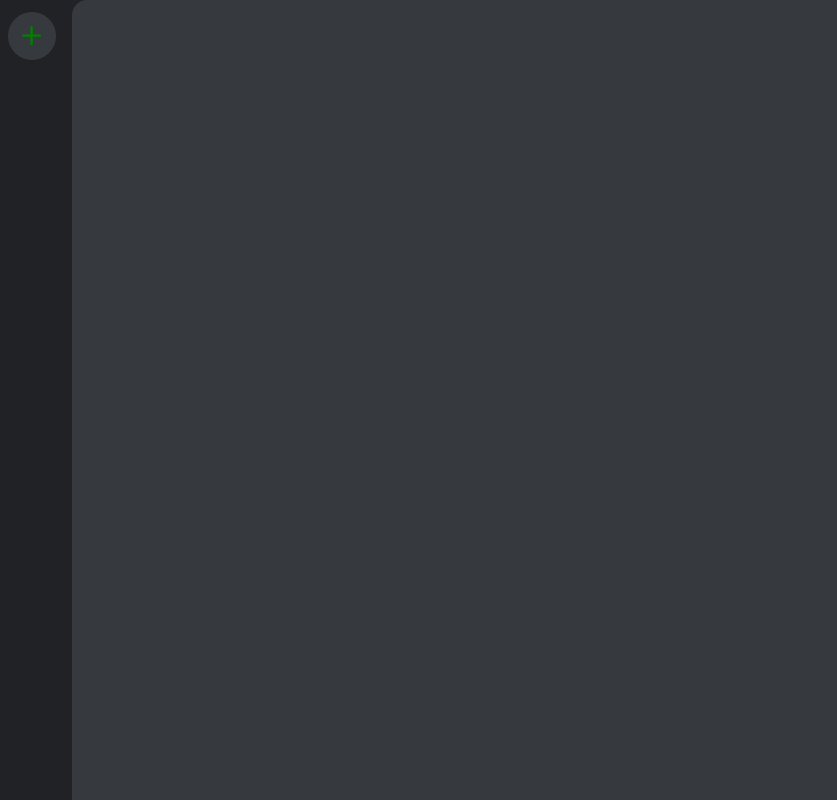
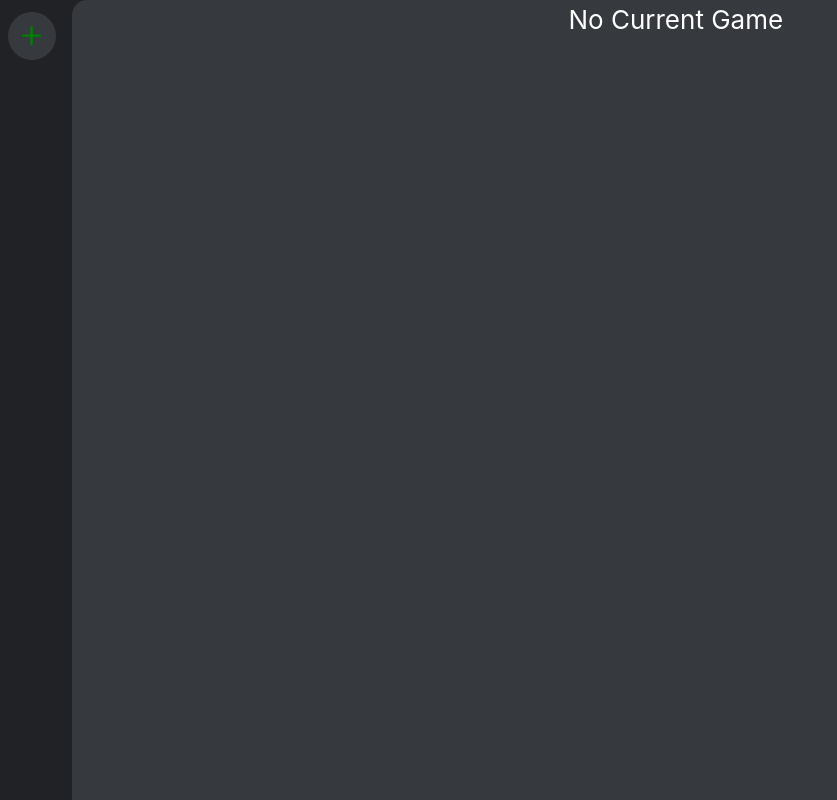
Before and after one commit to UserModel/Chocodo, a React (Create React App) app: page / in a window 1280 px wide. Shown: the whole page, without its empty margins (0-837 px from the left). Built offline with nearby package versions, Linux system fonts and the light colour scheme.

Commit message:
Fixed a few issues, now will display the current game title

```diff
--- a/src/GameBar.tsx
+++ b/src/GameBar.tsx
@@ -9,7 +9,6 @@ import { EditGame } from "./components/EditGame";
 import { Game } from "./models/game";
 
 export const GameBar = () => {
-
   const dispatch = useDispatch();
   const gamesList = useSelector(gamesSelectors.gamesList);
   const newGame: Game = {
@@ -41,7 +40,8 @@ export const GameBar = () => {
   }
 
   function changeCurrentGame(id: number) {
-    dispatch(setCurrentGame(id))
+    console.log(id);
+    dispatch(setCurrentGame(id));
   }
 
   return (
@@ -50,10 +50,10 @@ export const GameBar = () => {
       <VStack spacing="10%" align="center" >
         {
           gamesList.map((game, index) => {
-            return <RoundButton key={index} name={game.name} onClick={changeCurrentGame} imageURL={game.gameIconURL} />
+            return <RoundButton key={index} name={game.name} gameId={game.id} onClick={changeCurrentGame} imageURL={game.gameIconURL} />
           })
         }
-        <RoundButton name="Add a Game" onClick={openGameModal} imageURL="" />
+        <RoundButton name="Add a Game" onClick={openGameModal} imageURL="" gameId={0} />
       </VStack>
     </Box>
   );
--- a/src/GamePanel.tsx
+++ b/src/GamePanel.tsx
@@ -1,9 +1,21 @@
 import { Box } from "@chakra-ui/layout";
+import { useSelector } from "react-redux";
+import { gamesSelectors } from "./slices/gamesSlice";
+import { Game } from "./models/game";
 
 export const GamePanel = () => {
+    const currentGame: Game | null = useSelector(gamesSelectors.currentGame);
+
+    console.log(currentGame);
+
     return (
         <Box width="100%" height="100%" bgColor="#36393E" borderTopLeftRadius="15px">
-
+            { (currentGame === undefined || currentGame === null) && (
+                <p>No Current Game</p>
+            )}
+            { currentGame !== undefined && currentGame !== null && (
+                <p>{currentGame.name}</p>
+            )}
         </Box>
     );
 }
--- a/src/components/EditGame.tsx
+++ b/src/components/EditGame.tsx
@@ -139,7 +139,6 @@ export const EditGame = (props: PropTypes) => {
             {/* moment.tz(1641254400000, "America/New_York").clone().tz("America/Denver") */}
             <TimePicker
               disableClock={true}
-              required
               value={dailyResetTime}
               onChange={(value) => {
                 updateDailyTime(value);
@@ -165,7 +164,6 @@ export const EditGame = (props: PropTypes) => {
                 </FormLabel>
                 <TimePicker
                 disableClock={true}
-                required
                 value={weeklyResetTime}
                 onChange={(event) => updateWeeklyTime(event)}
                 />
@@ -175,13 +173,13 @@ export const EditGame = (props: PropTypes) => {
                     Weekly Reset Day:
                 </FormLabel>
                 <HStack>
-                    <Button onClick={() => setWeeklyResetDOW(0)} colorScheme={weeklyResetDOW === 0 ? "teal" : "gray" }>Su</Button>
-                    <Button onClick={() => setWeeklyResetDOW(1)} colorScheme={weeklyResetDOW === 1 ? "teal" : "gray" }>M</Button>
-                    <Button onClick={() => setWeeklyResetDOW(2)} colorScheme={weeklyResetDOW === 2 ? "teal" : "gray" }>Tu</Button>
-                    <Button onClick={() => setWeeklyResetDOW(3)} colorScheme={weeklyResetDOW === 3 ? "teal" : "gray" }>W</Button>
-                    <Button onClick={() => setWeeklyResetDOW(4)} colorScheme={weeklyResetDOW === 4 ? "teal" : "gray" }>Th</Button>
-                    <Button onClick={() => setWeeklyResetDOW(5)} colorScheme={weeklyResetDOW === 5 ? "teal" : "gray" }>F</Button>
-                    <Button onClick={() => setWeeklyResetDOW(6)} colorScheme={weeklyResetDOW === 6 ? "teal" : "gray" }>Sa</Button>
+                    <Button onClick={() => setWeeklyResetDOW(0)} colorScheme={weeklyResetDOW === 0 ? "blue" : "gray" }>Su</Button>
+                    <Button onClick={() => setWeeklyResetDOW(1)} colorScheme={weeklyResetDOW === 1 ? "blue" : "gray" }>M</Button>
+                    <Button onClick={() => setWeeklyResetDOW(2)} colorScheme={weeklyResetDOW === 2 ? "blue" : "gray" }>Tu</Button>
+                    <Button onClick={() => setWeeklyResetDOW(3)} colorScheme={weeklyResetDOW === 3 ? "blue" : "gray" }>W</Button>
+                    <Button onClick={() => setWeeklyResetDOW(4)} colorScheme={weeklyResetDOW === 4 ? "blue" : "gray" }>Th</Button>
+                    <Button onClick={() => setWeeklyResetDOW(5)} colorScheme={weeklyResetDOW === 5 ? "blue" : "gray" }>F</Button>
+                    <Button onClick={() => setWeeklyResetDOW(6)} colorScheme={weeklyResetDOW === 6 ? "blue" : "gray" }>Sa</Button>
                 </HStack>
             </FormControl>
           </>
--- a/src/components/RoundButton.tsx
+++ b/src/components/RoundButton.tsx
@@ -6,6 +6,7 @@ type PropTypes = {
   name: string;
   onClick: Function;
   imageURL: string;
+  gameId: number;
 };
 
 export const RoundButton = (props: PropTypes) => {
@@ -22,7 +23,7 @@ export const RoundButton = (props: PropTypes) => {
   };
 
   return (
-    <Wrap className="avatar-button" onClick={() => onClickFunction()}>
+    <Wrap className="avatar-button" onClick={() => onClickFunction(props.gameId)}>
       <Tooltip
         hasArrow
         label={name}
--- a/src/slices/gamesSlice.ts
+++ b/src/slices/gamesSlice.ts
@@ -86,7 +86,9 @@ const gamesList = (state: RootState) => state.games.gameList;
 const currentGame = (state: RootState) =>
   state.games.currentGame === null
     ? null
-    : state.games.gameList[state.games.currentGame];
+    : state.games.gameList.filter(game => {
+      return game.id === state.games.currentGame
+    })[0];
 
 export const gamesSelectors = {
   gamesList,
```
